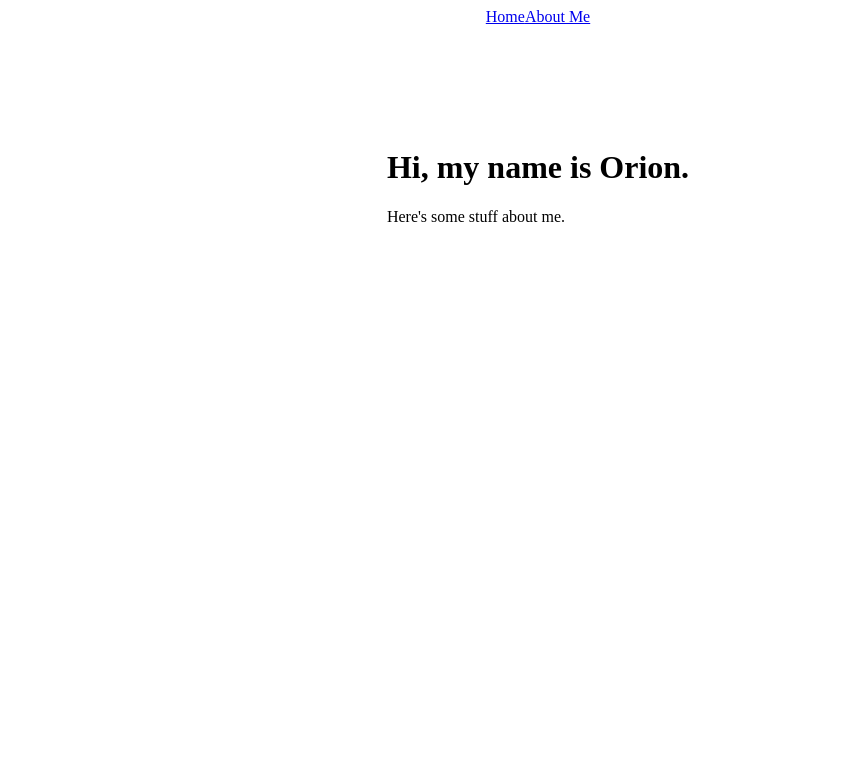
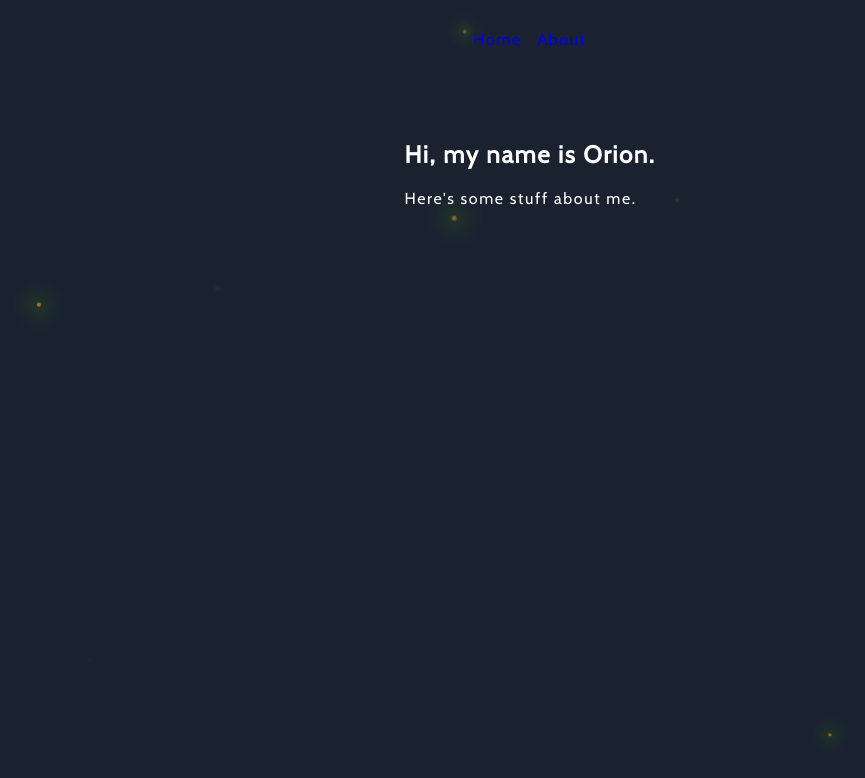
Before and after one commit to orionxiao/portfolio, a Next.js app: page / in a window 1280 px wide. Shown: the top 778 px of the page, without its empty margins (110-975 px from the left). Built offline with nearby package versions, Linux system fonts and the light colour scheme.

Commit message:
basic layout, background styling and animation

```diff
--- a/components/Header.js
+++ b/components/Header.js
@@ -1,12 +1,12 @@
 import Link from "next/link";
-import { HeaderWrapper }from "../styles";
 
 function Header() {
     return (
-        <HeaderWrapper>
-            <Link href="/">Home</Link>
-            <Link href="/about">About Me</Link>
-        </HeaderWrapper>
+        <div className="header">
+            <Link href="/"><a>Home</a></Link>
+            &nbsp;&nbsp;&nbsp;
+            <Link href="/about"><a>About</a></Link>
+        </div>
     );
 }
 
--- /dev/null
+++ b/components/Meta.js
@@ -0,0 +1,20 @@
+import Head from "next/head";
+
+const Meta = () => (
+    <>
+        <Head>
+            <link
+                href="https://fonts.googleapis.com/css?family=Cabin"
+                rel="stylesheet"
+                key="google-font-cabin"
+            />
+        </Head>
+        <style global jsx>{`
+            body {
+                font-family: "Cabin", sans-serif;
+            }
+        `}</style>
+    </>
+);
+
+export default Meta;
--- /dev/null
+++ b/layouts/Page.js
@@ -0,0 +1,29 @@
+import { Component } from "react";
+import Meta from "../components/Meta";
+import Header from "../components/Header";
+import "../styles.scss";
+
+class Page extends Component {
+    displayFireflies = () => {
+        let fireflies = [];
+        for (let i = 0; i < 20; i++) {
+            fireflies.push(<div className="firefly" key={i} />);
+        }
+        return fireflies;
+    };
+
+    render() {
+        return (
+            <>
+                <Meta />
+                <main className="main">
+                    <Header />
+                    {this.props.children}
+                    {this.displayFireflies()}
+                </main>
+            </>
+        );
+    }
+}
+
+export default Page;
--- a/next.config.js
+++ b/next.config.js
@@ -1,3 +1,4 @@
-module.exports = {
-  target: 'serverless'
-}
+const withSass = require("@zeit/next-sass");
+module.exports = withSass({
+    target: "serverless"
+});
--- a/package.json
+++ b/package.json
@@ -5,9 +5,10 @@
     "now-build": "next build"
   },
   "dependencies": {
+    "@zeit/next-sass": "^1.0.1",
     "next": "^8.0.0",
+    "node-sass": "^4.11.0",
     "react": "^16.7.0",
-    "react-dom": "^16.7.0",
-    "styled-components": "^4.2.0"
+    "react-dom": "^16.7.0"
   }
 }
--- a/pages/index.js
+++ b/pages/index.js
@@ -1,20 +1,12 @@
-import Header from "../components/Header";
-import { Main, Content } from "../styles";
+import Page from "../layouts/Page";
 
-function Index() {
-    return (
-        <Main>
-            <Header />
-            <Content>
-              <h1>
-                Hi, my name is Orion.
-              </h1>
-              <p>
-                Here's some stuff about me.
-              </p>
-            </Content>
-        </Main>
-    );
-}
+const Index = () => (
+    <Page>
+        <section className="content">
+            <h1>Hi, my name is Orion.</h1>
+            <p>Here's some stuff about me.</p>
+        </section>
+    </Page>
+);
 
 export default Index;
--- /dev/null
+++ b/styles.scss
@@ -0,0 +1,119 @@
+html,
+body {
+    margin: 0;
+    background: rgb(26, 34, 48);
+}
+
+.main {
+    display: grid;
+    height: 100vh;
+    width: 100vw;
+    justify-self: center;
+    grid-template-columns: 10% 20% 40% 20% 10%;
+    grid-template-rows: 15% 75% 10%;
+    letter-spacing: 0.1em;
+}
+
+.header {
+    display: inline;
+    grid-column: 3 / 4;
+    grid-row: 1 / 2;
+    justify-self: center;
+    text-align: center;
+    line-height: 5em;
+    > a {
+        text-decoration: none;
+    }
+}
+
+.content {
+    grid-column: 2 / 5;
+    grid-row: 2 / 3;
+    justify-self: center;
+    color: white;
+    z-index: 200;
+}
+
+$quantity: 20;
+
+.firefly {
+    position: fixed;
+    left: 50%;
+    top: 50%;
+    width: 0.4vw;
+    height: 0.4vw;
+    margin: -0.2vw 0 0 9.8vw;
+    animation: ease 200s alternate infinite;
+    pointer-events: none;
+
+    &::before,
+    &::after {
+        content: "";
+        position: absolute;
+        width: 100%;
+        height: 100%;
+        border-radius: 50%;
+        transform-origin: -10vw;
+    }
+    &::before {
+        background: black;
+        opacity: 0;
+        animation: drift ease alternate infinite;
+    }
+    &::after {
+        background: rgb(168, 122, 31);
+        opacity: 0;
+        box-shadow: 0 0 0vw 0vw rgb(235, 206, 43);
+        animation: drift ease alternate infinite, flash ease infinite;
+    }
+}
+
+// Randomize Fireflies Motion
+@for $i from 1 through $quantity {
+    $steps: random(12) + 16;
+    $rotationSpeed: random(10) + 8s;
+
+    .firefly:nth-child(#{$i}) {
+        animation-name: move#{$i};
+
+        &::before {
+            animation-duration: #{$rotationSpeed};
+        }
+
+        &::after {
+            animation-duration: #{$rotationSpeed}, random(6000) + 8000ms;
+            animation-delay: 0ms, random(8000) + 500ms;
+        }
+    }
+    @keyframes move#{$i} {
+        @for $step from 0 through $steps {
+            #{$step * (100 / $steps)}% {
+                transform: translateX(random(100) - 50vw)
+                    translateY(random(100) - 50vh)
+                    scale(random(75) / 100 + 0.25);
+            }
+        }
+    }
+}
+
+@keyframes drift {
+    0% {
+        transform: rotate(0deg);
+    }
+    100% {
+        transform: rotate(360deg);
+    }
+}
+
+@keyframes flash {
+    0%,
+    30%,
+    100% {
+        opacity: 0;
+        box-shadow: 0 0 0vw 0vw rgb(106, 216, 3);
+    }
+    5% {
+        opacity: 1;
+        box-shadow: 0 0 2vw 0.4vw rgb(44, 109, 0);
+    }
+}
--- a/styles/index.js
+++ /dev/null
@@ -1,21 +0,0 @@
-import styled from "styled-components";
-
-export const Main = styled.div`
-    display: grid;
-    height: 100vh;
-    width: 100vw;
-    grid-template-columns: 10% 20% 40% 20% 10%;
-    grid-template-rows: 15% 75% 10%;
-`;
-
-export const HeaderWrapper = styled.div`
-    grid-column: 3 / 4;
-    grid-row: 1 / 2;
-    justify-self: center;
-`;
-
-export const Content = styled.div`
-    grid-column: 2 / 5;
-    grid-row: 2 / 3;
-    justify-self: center;
-`;
```
Also changed, not shown: pages/about.js (+6 -10 lines).
